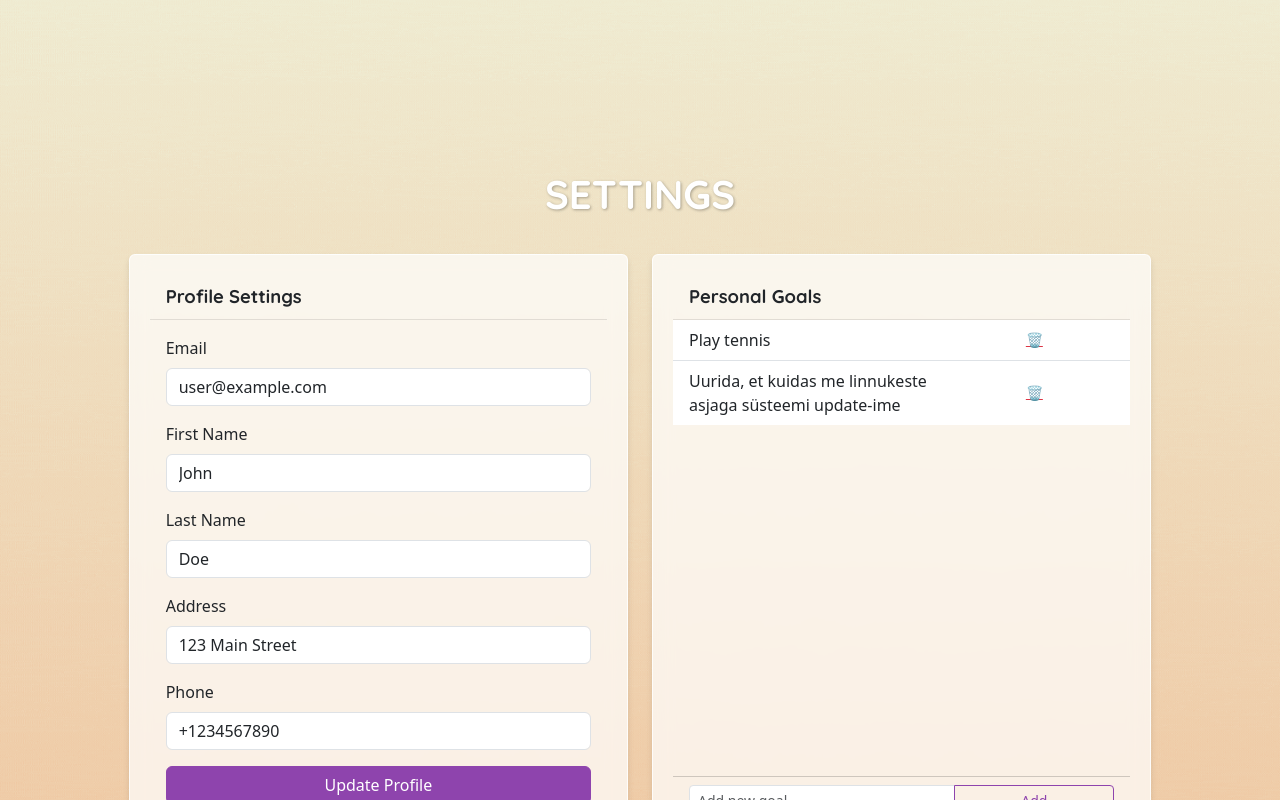
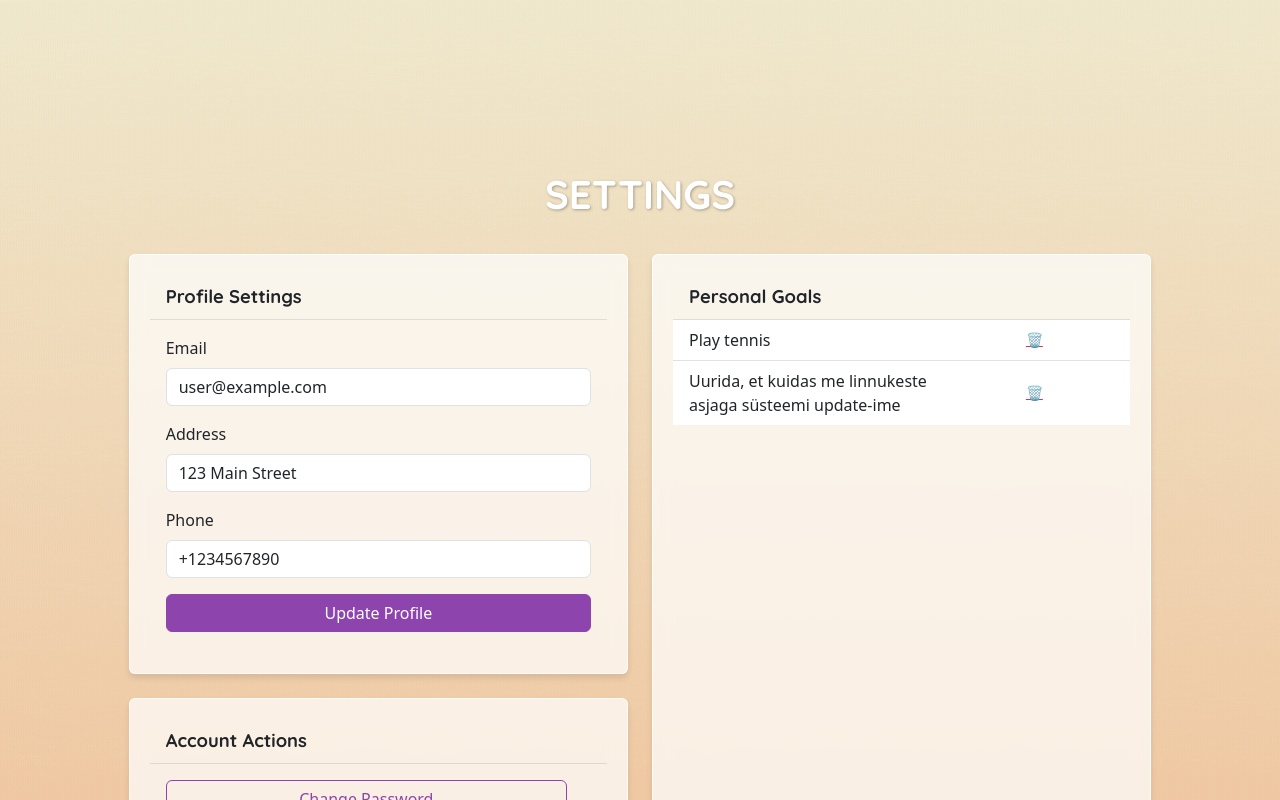
Before and after one commit to Lehti-A/calendrifyfront, a Vue app: page /settings in a window 1280 px wide. Shown: the top 800 px of the page. Built offline with nearby package versions, Linux system fonts and the light colour scheme.

Commit message:
SettingsView.vue Profile-settings container updated

```diff
--- a/src/assets/css/settingsview.css
+++ b/src/assets/css/settingsview.css
@@ -60,7 +60,7 @@
 
 /* Goals card with height to match combined profile + account actions */
 .goals-card {
-    min-height: 591px; /* 597px - 2% */
+    min-height: 655px; /* 597px - 2% */
 }
 
 /* Left and right column spacing to match other views */
@@ -108,7 +108,7 @@
 .content-container {
     width: 100%;
     flex-grow: 1;
-    max-height: 508px; /* 518px - 2% */
+    max-height: 655px; /* 518px - 2% */
     overflow-y: auto;
 }
 
--- a/src/views/SettingsView.vue
+++ b/src/views/SettingsView.vue
@@ -43,14 +43,6 @@
               <div class="mb-3">
                 <label for="email" class="form-label">Email</label>
                 <input type="email" class="form-control" id="email" v-model="userProfile.email"/>
-              </div>
-              <div class="mb-3">
-                <label for="firstName" class="form-label">First Name</label>
-                <input type="text" class="form-control" id="firstName" v-model="userProfile.firstName"/>
-              </div>
-              <div class="mb-3">
-                <label for="lastName" class="form-label">Last Name</label>
-                <input type="text" class="form-control" id="lastName" v-model="userProfile.lastName"/>
               </div>
               <div class="mb-3">
                 <label for="address" class="form-label">Address</label>
```
